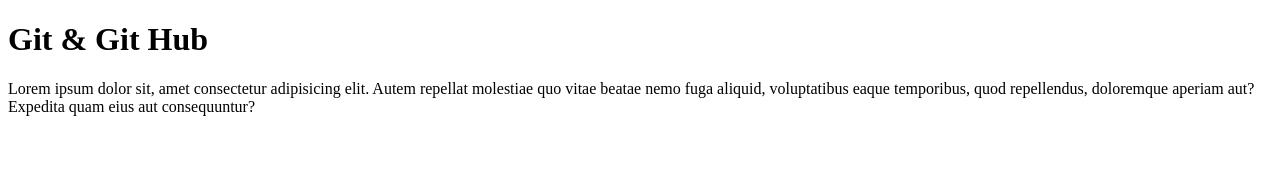
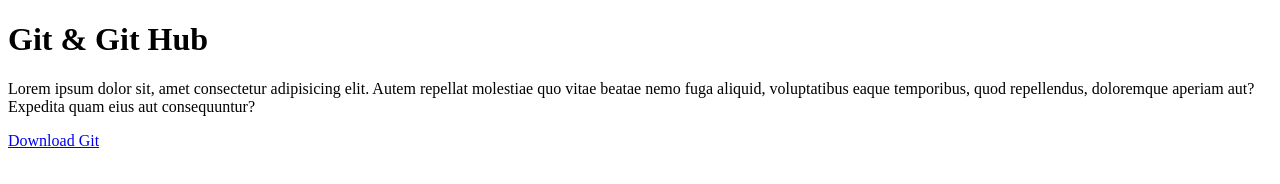
Before and after one commit to ElhamSalah/WebClassProject, a plain HTML site: page index.html in a window 1280 px wide. Drawn offline with Linux system fonts and the light colour scheme.

Commit message:
Update index.html

```diff
--- a/index.html
+++ b/index.html
@@ -9,6 +9,7 @@
     <main>
         <h1>Git & Git Hub</h1>
         <p>Lorem ipsum dolor sit, amet consectetur adipisicing elit. Autem repellat molestiae quo vitae beatae nemo fuga aliquid, voluptatibus eaque temporibus, quod repellendus, doloremque aperiam aut? Expedita quam eius aut consequuntur?</p>
+         <a href="https://git-scm.com/downloads/win"> Download Git</a>
     </main>
 </body>
 </html>
```
